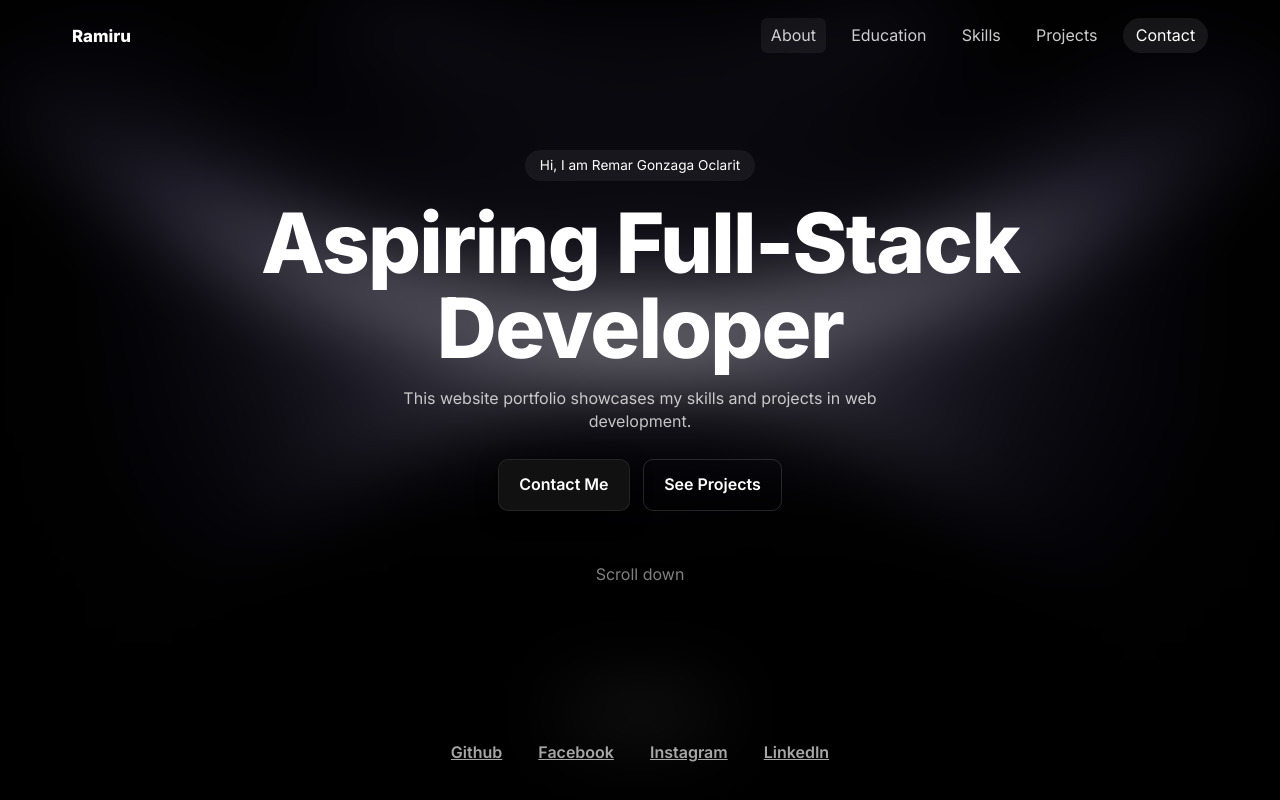
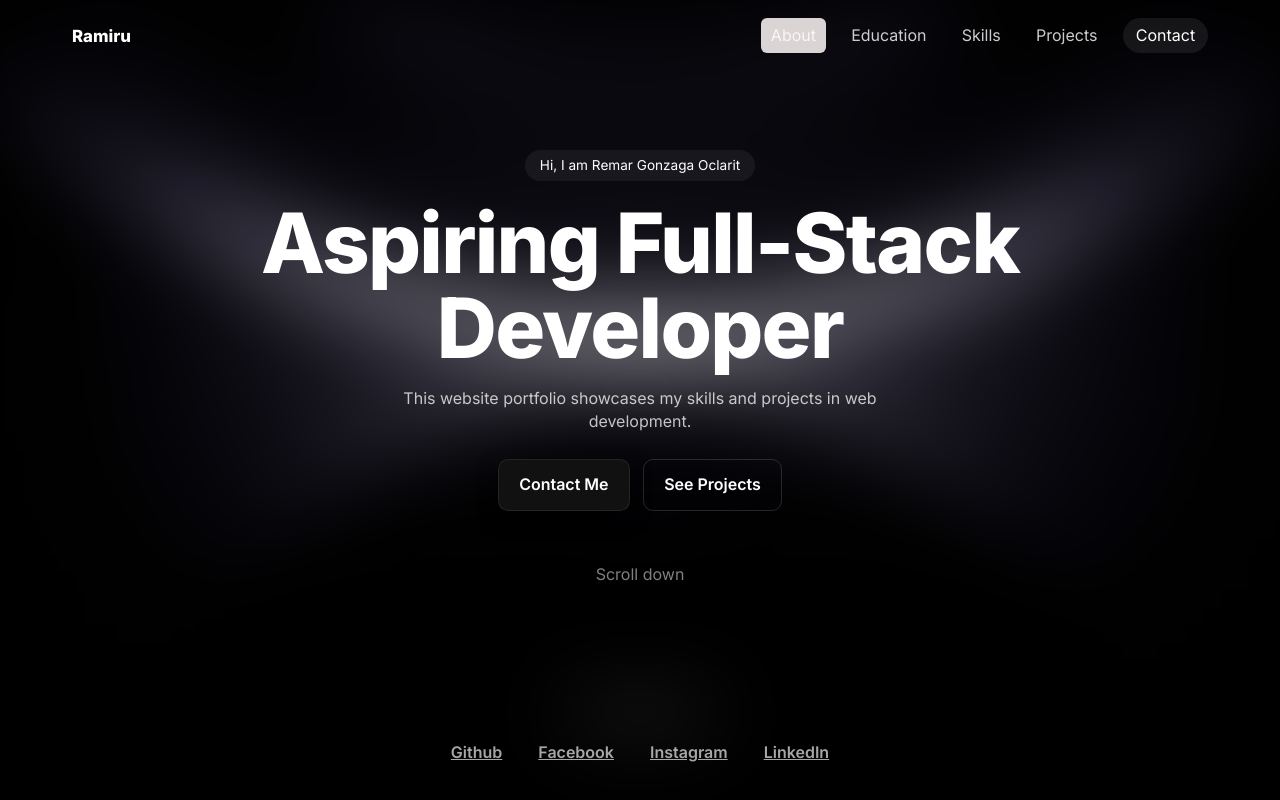
Before and after one commit to Ramiruuu/WebsitePortoflio, a plain HTML site: page index.html in a window 1280 px wide. In both pictures the pointer is over the link "About". Shown: the top 800 px of the page. Drawn offline with nearby package versions, Linux system fonts and the light colour scheme.

```diff
--- a/assets/styles.css
+++ b/assets/styles.css
@@ -69,7 +69,7 @@
 
 .nav-list li a:hover,
 .nav-list li a:focus {
-  background: rgba(255, 255, 255, 0.06);
+  background: rgba(240, 234, 234, 0.911);
   outline: none;
 }
 
```
